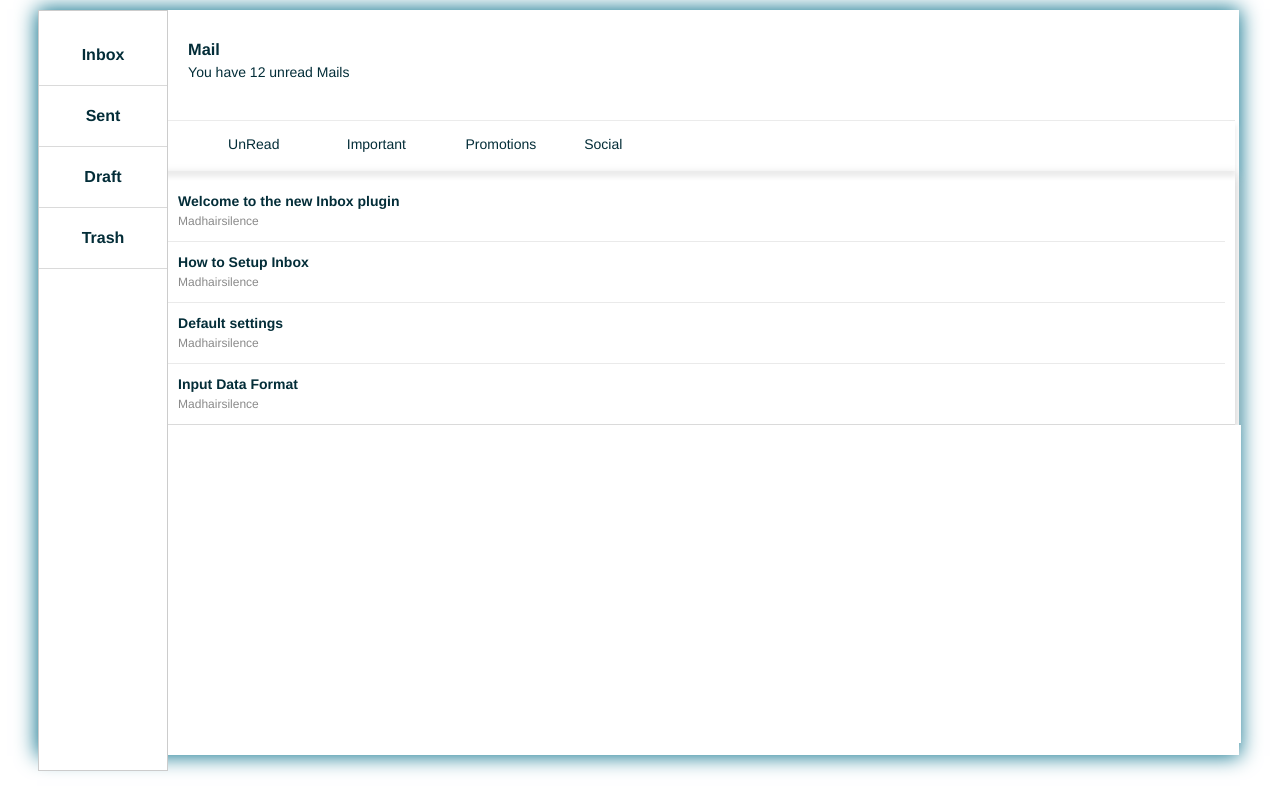
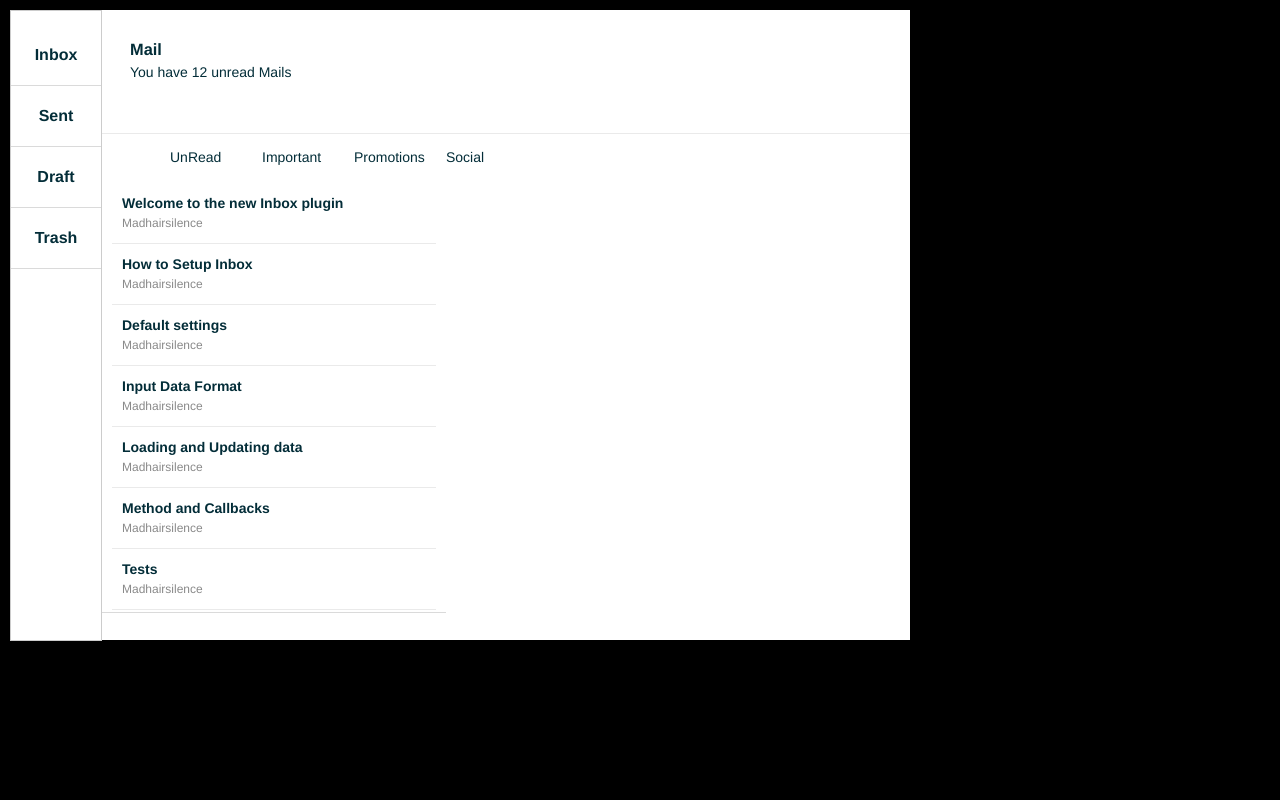
Before and after one commit to madhairsilence/Inbox, a website: page examples/inbox-example.html in a window 1280 px wide. Drawn offline with nearby package versions, Linux system fonts and the light colour scheme; files that its build step writes are made by us from their sources.

Commit message:
Demo updated

```diff
--- a/examples/inbox-example.html
+++ b/examples/inbox-example.html
@@ -1,13 +1,18 @@
 <html>
   <head>
-    <link rel="stylesheet" href="../css/inbox.css"/>
+    <link rel="stylesheet" href="../src/inbox.css"/>
+    <style>
+      body{margin:0px;background:black;}
+    </style>
     <script src="https://code.jquery.com/jquery-2.1.3.min.js" type="text/javascript"> </script>
     <script src="../test/documentation.js" type="text/javascript"> </script>
     <script src="../src/inbox.js" type="text/javascript"> </script>
   </head>
   <body>
+  <div class="inbox-cont" style="width:900px;height:700px;padding: 10px;">
     <div id="synd">
     </div>
+  </div>
   </body>
   <script>
     var options = {
--- a/src/inbox.css
+++ b/src/inbox.css
@@ -1,33 +1,31 @@
 .inbox-container{
-	width : 95%;
-	height: 95%;
-	margin:10px 10px 0px 30px;
-	box-shadow: 0px 0px 20px 1px #036d88;
+	width : 100%;
+	height: 90%;
 	font-family: Helvetica Neue,Helvetica,Arial,sans-serif;
 	font-size:14px;
 	background: #fff;
 	color:#032d38;
 }
-.inbox-container .main-section{height:100%;width:89.7%;background: #fff;margin-left:10%;;}
-.inbox-container .main-section .header-section{height:50px;padding:30px;border-bottom: 1px solid #eaeaea;}
+.inbox-container .main-section{height:100%;width:90%;background: #fff;margin-left:10%;}
+.inbox-container .main-section .header-section{height:10%;padding:30px;border-bottom: 1px solid #eaeaea;}
 .inbox-container .main-section .header-section h3{margin-top:0px;margin-bottom:5px;}
 
-.inbox-container .folders{height:94.9%;width:10%;text-align:center;border:1px solid #ccc;font-size: 14px;background: #fff;position:absolute;}
+.inbox-container .folders{height:99.8%;width:10%;text-align:center;border:1px solid #ccc;font-size: 14px;background: #fff;float:left;}
 .inbox-container .folders ul{ list-style:none;padding:0px;}
 .inbox-container .folders ul li{height:60px;width:100%;cursor:pointer;border-bottom:1px solid #dadada;cursor: pointer;font-size:16px;line-height: 60px;font-weight:bold;}
 .inbox-container .folders ul li:hover{background:#2DABFF; color:#fff; }
 
-.inbox-container .labels{background: #fff;height:30px;padding:10px 20px;box-shadow: 0px 5px 5px 1px #ececec;}
+.inbox-container .labels{background: #fff;height:3%;padding:10px 20px;}
 .inbox-container .labels ul{ list-style:none;margin:0px;width: 100%;}
 .inbox-container .labels ul li{height:10px;padding:5px;margin-left:5px;float:left;cursor:pointer;width:10%;}
 
-.inbox-container .mails{padding:10px 10px 20px 10px;height:30%;border-bottom:1px solid #dadada;overflow-y: scroll;box-shadow: 0px 5px 10px 1px #ccc;}
-.inbox-container .mails ul{ list-style: none;margin:0px;cursor:pointer;padding:0px;}
-.inbox-container .mails ul li{cursor:pointer;padding:10px;border-bottom: 1px solid #eaeaea;line-height: 20px;font-weight: bold;}
-.inbox-container .mails ul li:hover{background: #eaeaea;}
-.inbox-container .mails ul li .sender{font-size:12px; color:#8a8a8a;font-weight: normal;}
+.inbox-container .main-section .mails{padding:10px 10px 20px 10px;max-height:65%;border-bottom:1px solid #dadada;overflow-y: scroll;width:40%;float:left;}
+.inbox-container .main-section .mails ul{ list-style: none;margin:0px;cursor:pointer;padding:0px;}
+.inbox-container .main-section .mails ul li{cursor:pointer;padding:10px;border-bottom: 1px solid #eaeaea;line-height: 20px;font-weight: bold;}
+.inbox-container .main-section .mails ul li:hover{background: #eaeaea;}
+.inbox-container .main-section .mails ul li .sender{font-size:12px; color:#8a8a8a;font-weight: normal;}
 
-.inbox-container .mailBody{left:10%;padding:10px 30px;height:40%;overflow-y: scroll;width:auto;background: #fff;width:95%;}
+.inbox-container .mailBody{padding:10px 30px;height:65%;overflow-y: scroll;width:auto;background: #fff;width:48%;float :left;}
 
 code{background: #eaeaea;font-style: italic;font-size:90%;padding:5px;margin-bottom: 5px;}
 ul.mylist{width:100%;}
--- a/style.css
+++ b/style.css
@@ -1,6 +1,5 @@
 @import url(https://fonts.googleapis.com/css?family=Lato:400,300,600);
 body{margin:0 auto;color:#fff;}
-
 *:not(.fa){font-family: 'Lato', sans-serif !important;}
 .center{text-align: center;}
 .secondary-color{color:#fff;}
@@ -30,7 +29,7 @@ filter: progid:DXImageTransform.Microsoft.gradient( startColorstr='#28c4eb', end
 #features ul{font-size: 25px;list-style: none;margin-left: 0px;padding: 0px;background: white; padding:20px;border-radius: 5px;text-align: left;}
 #features ul li{padding:5px;color:#0db0d9;}
 
-#inbox-div{margin:10px;}
+#inbox-div{height:750px;width:1000px;margin-left:10%;margin-top:15px; }
 
 
 .button{padding:20px; border-radius: 5px; background: #19bb79;box-shadow: 0px 0px 5px 2px #19bb79 inset ;cursor: pointer;}
```
